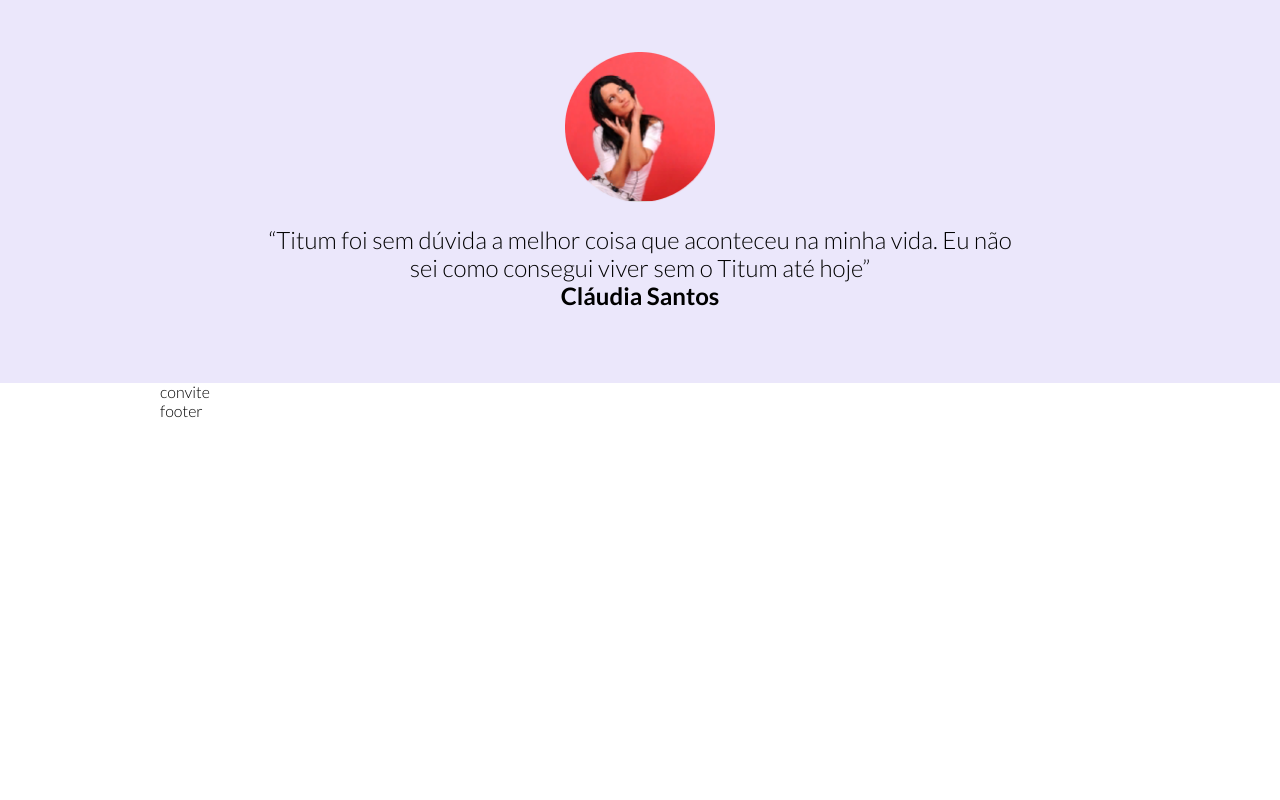
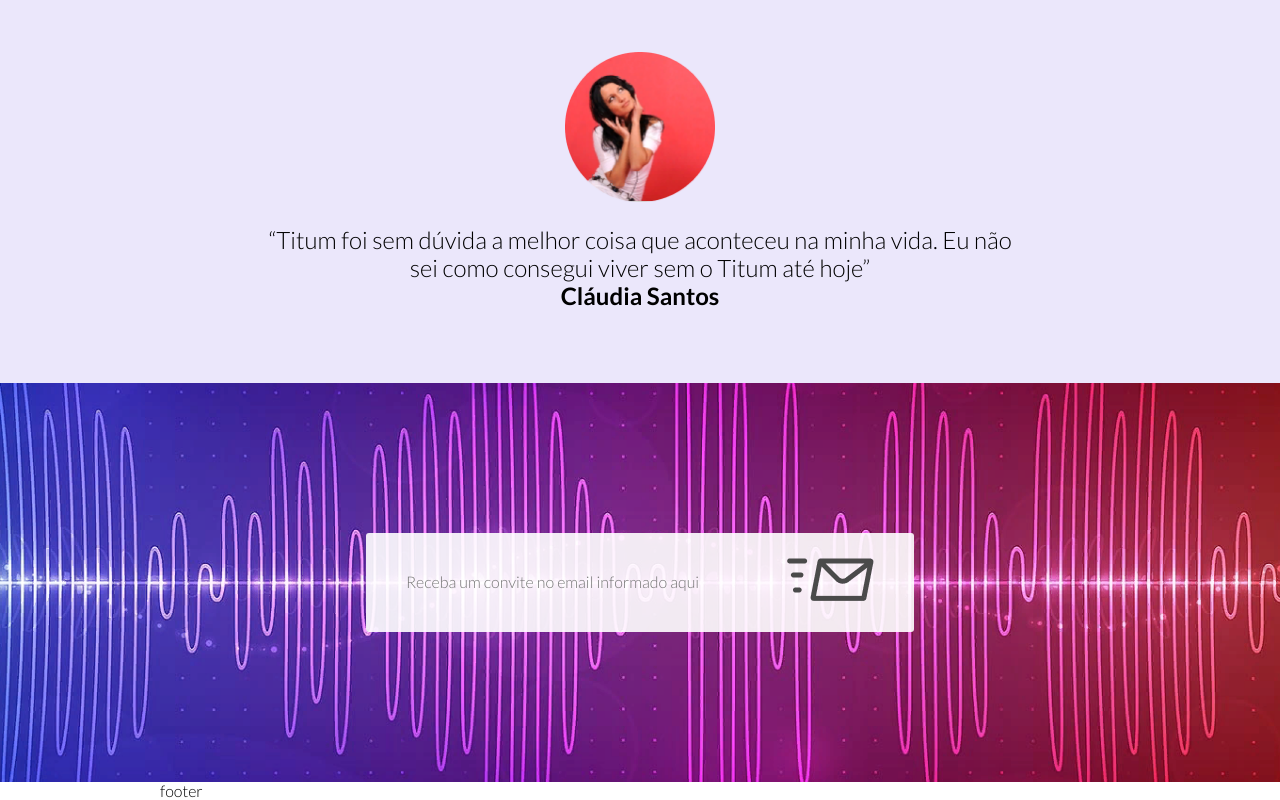
Before and after one commit to fau-33/pm_projetos, a plain HTML site: page fase1-projeto07/index.html in a window 1280 px wide. Shown: the part 1504-2304 px from the top of the page. Before the commit the page ends 1924 px from the top, so only its background shows below. Drawn offline with Linux system fonts and the light colour scheme.

Commit message:
Feito a seção convite

```diff
--- a/fase1-projeto07/estilo.css
+++ b/fase1-projeto07/estilo.css
@@ -140,6 +140,49 @@ section#depoimento p{
   text-align: center;
 }
 
+section#convite{
+  padding-top: 150px;
+  padding-bottom: 150px;
+  background-image: url(images/section-convite.png);
+  background-repeat: no-repeat;
+  background-size: cover;
+}
+
+section#convite form{
+  background-color: rgba(255, 255, 255, 0.9);
+  padding: 10px;
+  width: 55%;
+  border-radius: 3px;
+  display: flex;
+}
+
+section#convite .container{
+  flex-direction: column;
+  align-items: center;
+}
+
+section#convite input{
+  padding: 30px;
+  width: 75%;
+  background-color: transparent;
+  border: none;
+}
+
+section#convite button{
+  background-image: url(images/botao-convite.png);
+  background-color: transparent;
+  background-repeat: no-repeat;
+  border: none;
+  width: 108px;
+  height: 43px;
+  margin-top: 15px;
+  margin-right: 20px;
+}
+
+section#convite span{
+  visibility: hidden;
+}
+
 
 
 
--- a/fase1-projeto07/index.html
+++ b/fase1-projeto07/index.html
@@ -60,7 +60,12 @@
     </section>
 
     <section id="convite">
-        <div class="container">convite</div>
+        <div class="container">
+            <form action="">
+                <input type="email" placeholder="Receba um convite no email informado aqui">
+                <button><span>Enviar</span></button>
+            </form>
+        </div>
     </section>
 
     <footer>
```
Also changed, not shown: fase1-projeto07/images/section-convite.png (renamed from fase1-projeto07/images/section convite.png).
